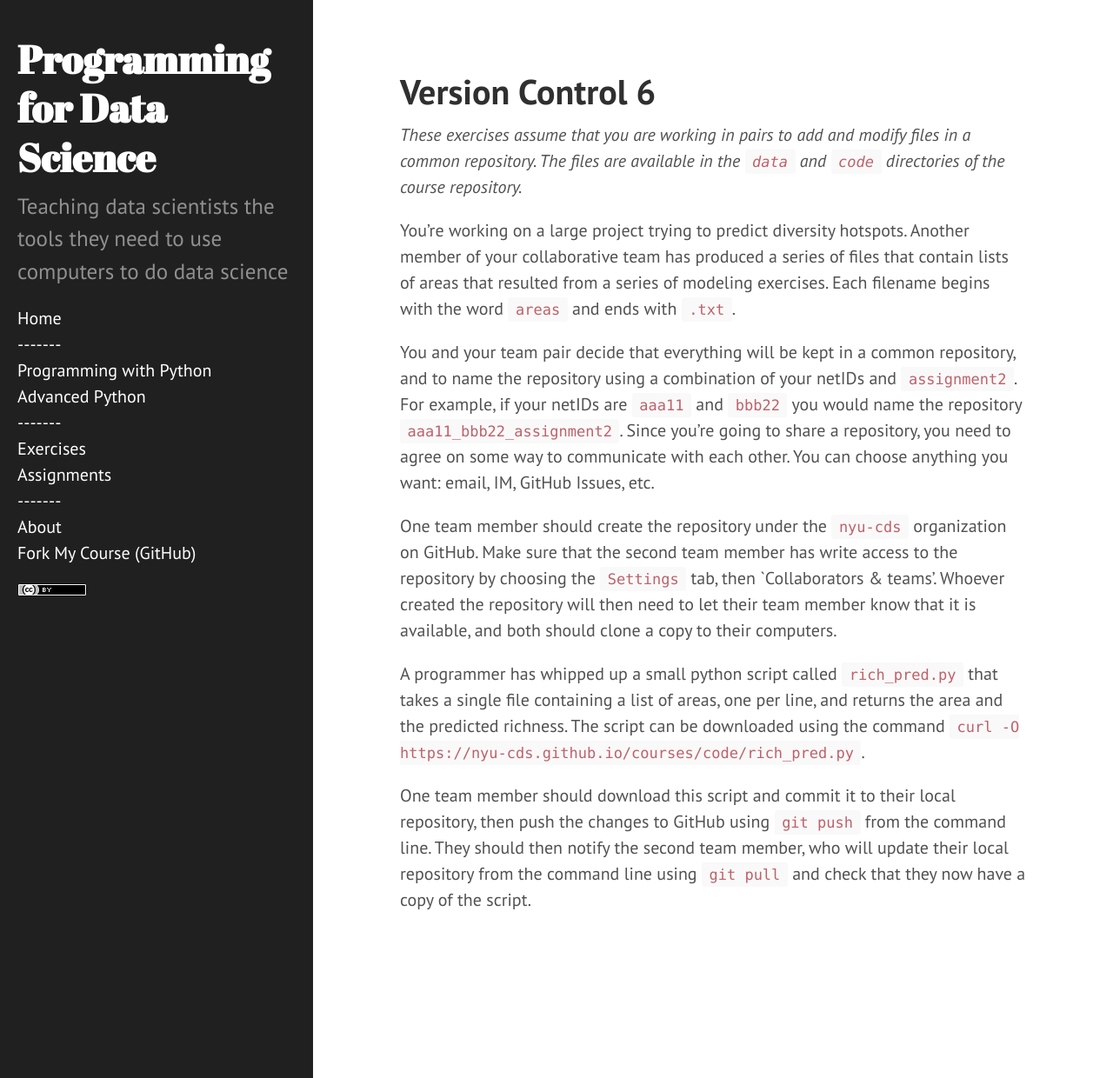
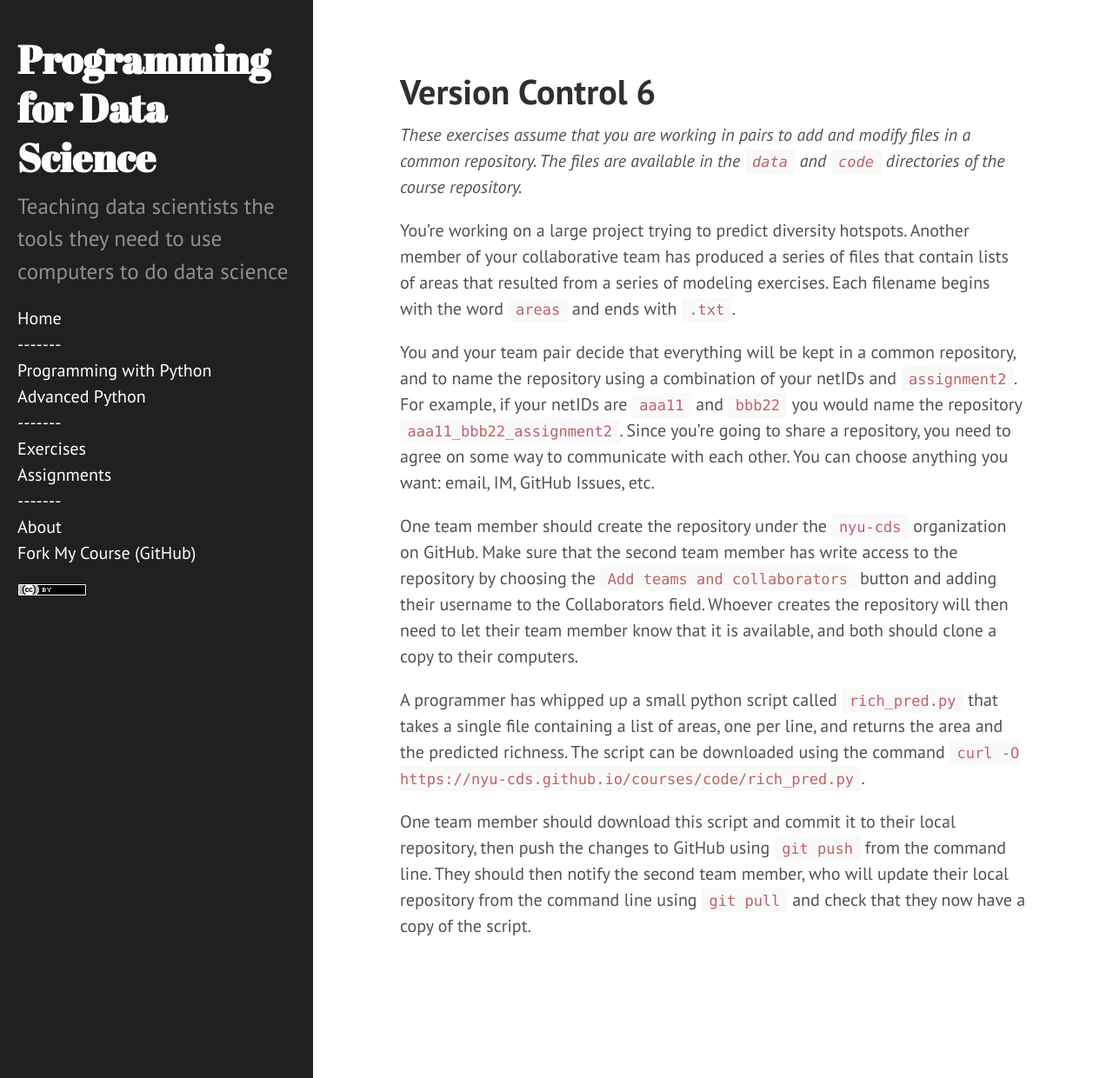
Before and after one commit to nyu-cds/courses, a Jekyll site: the page built from exercises/Version-control-6.md, in a window 1280 px wide and 1240 px high. Shown: the whole window at 87% size. Built offline with Jekyll 4.4.1, drawn with Linux system fonts in a browser that asks for light colours.

Commit message:
Fix wording
Signed-off-by: Watson, Gregory <g.watson@computer.org>

```diff
--- a/exercises/Version-control-6.md
+++ b/exercises/Version-control-6.md
@@ -21,9 +21,10 @@ Since you're going to share a repository, you need to agree on some way to commu
 with each other. You can choose anything you want: email, IM, GitHub Issues, etc.
 
 One team member should create the repository under the `nyu-cds` organization on GitHub.
-Make sure that the second team member has write access  to the repository by choosing
-the `Settings` tab, then  `Collaborators & teams'. Whoever created the repository
-will then need to let their team member know that it is available, and both should
+Make sure that the second team member has write access to the repository by choosing
+the `Add teams and collaborators` button and adding their username to the Collaborators field.
+Whoever creates the repository will then need to let their team member know that it is
+available, and both should
 clone a copy to their computers.
 
 A programmer has whipped up a small python script called `rich_pred.py` that
```
